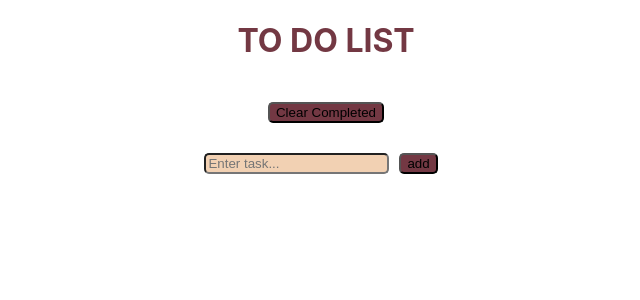
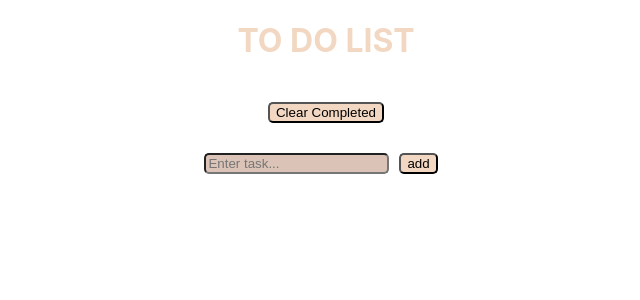
Before and after one commit to janisoteps/react-hooks-studies-1, a React (Create React App) app: page / in a window 1280 px wide. Shown: the top 300 px of the page, without its empty margins (314-954 px from the left). Built offline with nearby package versions, Linux system fonts and the light colour scheme; the HTML template or start-up script is replaced by a standard one.

Commit message:
dont watch that

```diff
--- a/src/components/Header.js
+++ b/src/components/Header.js
@@ -3,7 +3,7 @@ import React from 'react';
 const Header = () => {
     return (
         <header>
-            <h1 style={{ color: "#733843" }}>TO DO LIST</h1>
+            <h1 style={{ color: "#F2D8C2" }}>TO DO LIST</h1>
         </header>
     );
 };
--- a/src/components/ToDo.js
+++ b/src/components/ToDo.js
@@ -2,7 +2,7 @@ import React from "react";
 import ActionButton from "./ActionButton";
 
 
-const ToDo = ({ todo, handleToggle, deleteTodo }) => {
+const ToDo = ({ todo, handleToggle, deleteTodo, updateTodo }) => {
 	return (
       	<div
         	style={{
@@ -35,14 +35,21 @@ const ToDo = ({ todo, handleToggle, deleteTodo }) => {
 						deleteTodo(todo.id)
 					}}
 					buttonText='delete'
-					buttonColor='#f56967'
+					buttonColor='#D9A384'
 				/>
 				<ActionButton
 					actionFunction={() => {
 						handleToggle(todo.id);
 					}}
 					buttonText='done'
-					buttonColor='#42f54b'
+					buttonColor='#D9BEB4'
+				/>
+				<ActionButton
+					actionFunction={() => {
+						updateTodo(todo.id);
+					}}
+					buttonText='change'
+					buttonColor='#f2d8c2'
 				/>
 			</div>
       	</div>
--- a/src/components/ToDoForm.js
+++ b/src/components/ToDoForm.js
@@ -28,12 +28,12 @@ const ToDoForm = ({ addTask }) => {
           		placeholder="Enter task..."
           		style={{
             		borderRadius: "5px",
-            		backgroundColor: "#F2D1B3",
+            		backgroundColor: "#DBC4B7",
           	    }}
         />
         	<button
           		style={{
-            		backgroundColor: "#733843",
+            		backgroundColor: "#F2D8C2",
             		color: "black",
             		borderRadius: "5px",
             		cursor: "pointer",
--- a/src/components/ToDoList.js
+++ b/src/components/ToDoList.js
@@ -1,7 +1,7 @@
 import React from "react";
 import ToDo from "./../components/ToDo";
 
-const ToDoList = ({ toDoList, handleToggle, handleFilter, deleteTodo }) => {
+const ToDoList = ({ toDoList, handleToggle, handleFilter, deleteTodo, updateTodo }) => {
     return (
         <div
             style={{
@@ -16,6 +16,7 @@ const ToDoList = ({ toDoList, handleToggle, handleFilter, deleteTodo }) => {
                     	handleToggle={handleToggle}
                     	handleFilter={handleFilter}
                     	deleteTodo={deleteTodo}
+                        updateTodo={updateTodo}
                 	/>
           		);
         })}
@@ -24,7 +25,7 @@ const ToDoList = ({ toDoList, handleToggle, handleFilter, deleteTodo }) => {
                 onClick={handleFilter}
                 style={{
                     margin: "20px",
-                    backgroundColor: "#733843",
+                    backgroundColor: "#F2D8C2",
                     color: "black",
                     cursor: "pointer",
                     borderRadius:'5px'
```
Also changed, not shown: src/App.js (+16 -0 lines).
